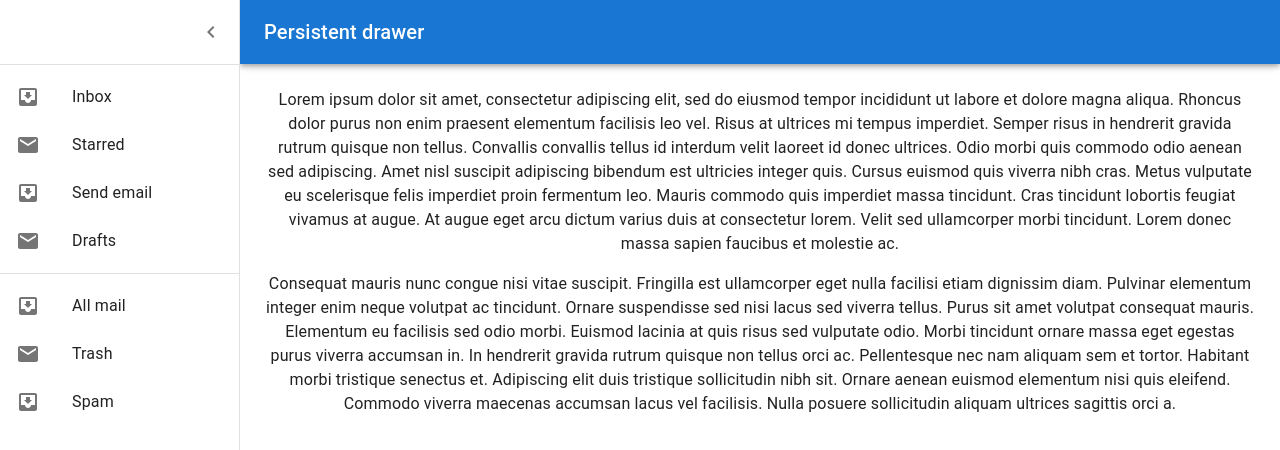
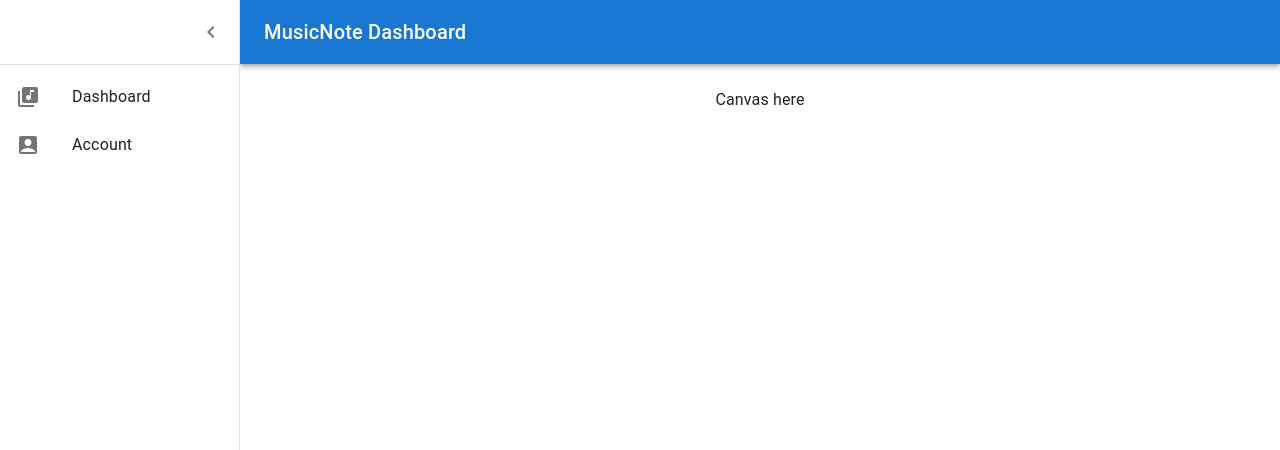
Before and after one commit to afrevert/MusicNote, a React (Create React App) app: page / in a window 1280 px wide. Both pictures are taken after a click on the button "open drawer". Shown: the top 450 px of the page. Built offline with nearby package versions, Linux system fonts and the light colour scheme.

Commit message:
Customize dashboard

```diff
--- a/src/components/pages/Dashboard.js
+++ b/src/components/pages/Dashboard.js
@@ -16,8 +16,8 @@ import ListItem from '@mui/material/ListItem';
 import ListItemButton from '@mui/material/ListItemButton';
 import ListItemIcon from '@mui/material/ListItemIcon';
 import ListItemText from '@mui/material/ListItemText';
-import InboxIcon from '@mui/icons-material/MoveToInbox';
-import MailIcon from '@mui/icons-material/Mail';
+import LibraryMusicIcon from '@mui/icons-material/LibraryMusic';
+import AccountBoxIcon from '@mui/icons-material/AccountBox';
 
 const drawerWidth = 240;
 
@@ -93,7 +93,7 @@ export default function Dashboard() {
             <MenuIcon />
           </IconButton>
           <Typography variant="h6" noWrap component="div">
-            Persistent drawer
+            MusicNote Dashboard
           </Typography>
         </Toolbar>
       </AppBar>
@@ -117,24 +117,12 @@ export default function Dashboard() {
         </DrawerHeader>
         <Divider />
         <List>
-          {['Inbox', 'Starred', 'Send email', 'Drafts'].map((text, index) => (
+          {['Dashboard', 'Account'].map((text, index) => (
             <ListItem key={text} disablePadding>
               <ListItemButton>
                 <ListItemIcon>
-                  {index % 2 === 0 ? <InboxIcon /> : <MailIcon />}
-                </ListItemIcon>
-                <ListItemText primary={text} />
-              </ListItemButton>
-            </ListItem>
-          ))}
-        </List>
-        <Divider />
-        <List>
-          {['All mail', 'Trash', 'Spam'].map((text, index) => (
-            <ListItem key={text} disablePadding>
-              <ListItemButton>
-                <ListItemIcon>
-                  {index % 2 === 0 ? <InboxIcon /> : <MailIcon />}
+                          {index === 0 && <LibraryMusicIcon />}
+                          {index === 1 && <AccountBoxIcon />}
                 </ListItemIcon>
                 <ListItemText primary={text} />
               </ListItemButton>
@@ -144,32 +132,8 @@ export default function Dashboard() {
       </Drawer>
       <Main open={open}>
         <DrawerHeader />
-        <Typography paragraph>
-          Lorem ipsum dolor sit amet, consectetur adipiscing elit, sed do eiusmod
-          tempor incididunt ut labore et dolore magna aliqua. Rhoncus dolor purus non
-          enim praesent elementum facilisis leo vel. Risus at ultrices mi tempus
-          imperdiet. Semper risus in hendrerit gravida rutrum quisque non tellus.
-          Convallis convallis tellus id interdum velit laoreet id donec ultrices.
-          Odio morbi quis commodo odio aenean sed adipiscing. Amet nisl suscipit
-          adipiscing bibendum est ultricies integer quis. Cursus euismod quis viverra
-          nibh cras. Metus vulputate eu scelerisque felis imperdiet proin fermentum
-          leo. Mauris commodo quis imperdiet massa tincidunt. Cras tincidunt lobortis
-          feugiat vivamus at augue. At augue eget arcu dictum varius duis at
-          consectetur lorem. Velit sed ullamcorper morbi tincidunt. Lorem donec massa
-          sapien faucibus et molestie ac.
-        </Typography>
-        <Typography paragraph>
-          Consequat mauris nunc congue nisi vitae suscipit. Fringilla est ullamcorper
-          eget nulla facilisi etiam dignissim diam. Pulvinar elementum integer enim
-          neque volutpat ac tincidunt. Ornare suspendisse sed nisi lacus sed viverra
-          tellus. Purus sit amet volutpat consequat mauris. Elementum eu facilisis
-          sed odio morbi. Euismod lacinia at quis risus sed vulputate odio. Morbi
-          tincidunt ornare massa eget egestas purus viverra accumsan in. In hendrerit
-          gravida rutrum quisque non tellus orci ac. Pellentesque nec nam aliquam sem
-          et tortor. Habitant morbi tristique senectus et. Adipiscing elit duis
-          tristique sollicitudin nibh sit. Ornare aenean euismod elementum nisi quis
-          eleifend. Commodo viverra maecenas accumsan lacus vel facilisis. Nulla
-          posuere sollicitudin aliquam ultrices sagittis orci a.
+        <Typography>
+          Canvas here
         </Typography>
       </Main>
     </Box>
```
